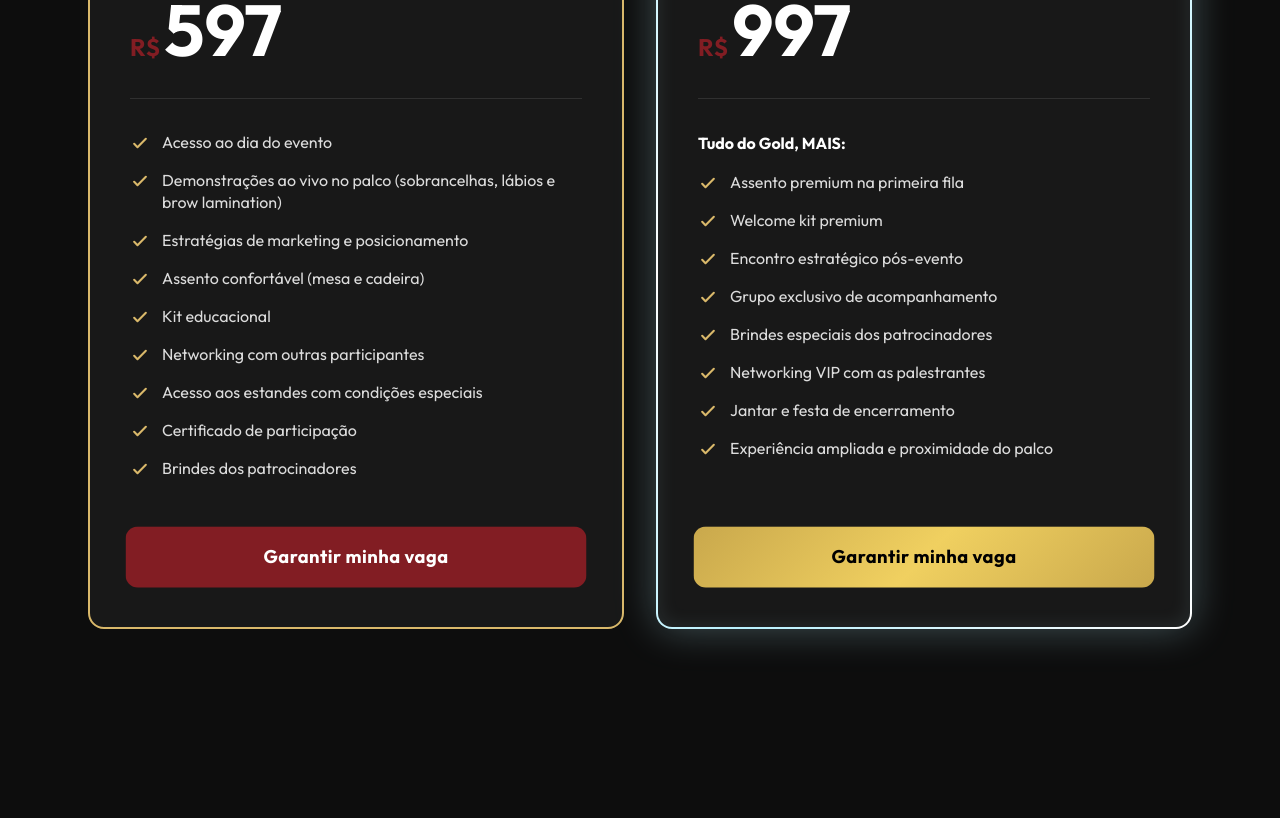
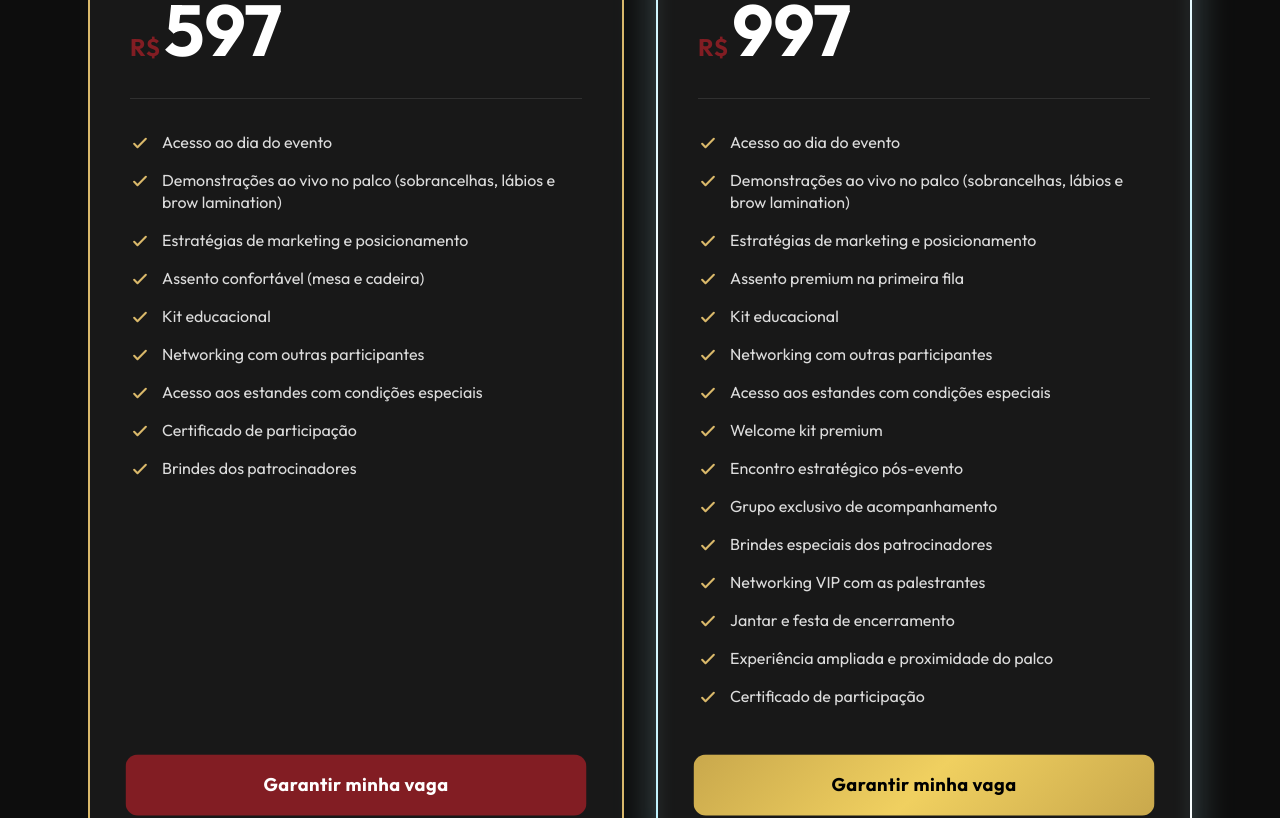
Before and after one commit to italolima01/landing-bridgerton, a React (Create React App) app: page / in a window 1280 px wide. Shown: the part 8380-9198 px from the top of the page. Built offline with nearby package versions, Linux system fonts and the light colour scheme; the HTML template or start-up script is replaced by a standard one; a web font is replaced by a local one.

Commit message:
fix: Setores: Alterados textos dos cards

```diff
--- a/src/components/Setores.jsx
+++ b/src/components/Setores.jsx
@@ -135,11 +135,14 @@ const Setores = () => {
 
             {/* Lista de benefícios */}
             <ul className="space-y-4 mb-12">
-              <li className="font-outfit font-bold text-white text-base mb-2">
-                Tudo do Gold, MAIS:
-              </li>
               {[
+                'Acesso ao dia do evento',
+                'Demonstrações ao vivo no palco (sobrancelhas, lábios e brow lamination)',
+                'Estratégias de marketing e posicionamento',
                 'Assento premium na primeira fila',
+                'Kit educacional',
+                'Networking com outras participantes',
+                'Acesso aos estandes com condições especiais',
                 'Welcome kit premium',
                 'Encontro estratégico pós-evento',
                 'Grupo exclusivo de acompanhamento',
@@ -147,6 +150,7 @@ const Setores = () => {
                 'Networking VIP com as palestrantes',
                 'Jantar e festa de encerramento',
                 'Experiência ampliada e proximidade do palco',
+                'Certificado de participação',
               ].map((item, i) => (
                 <li key={`diamante-${i}`} className="flex items-start gap-3">
                   {checkIcon}
```
